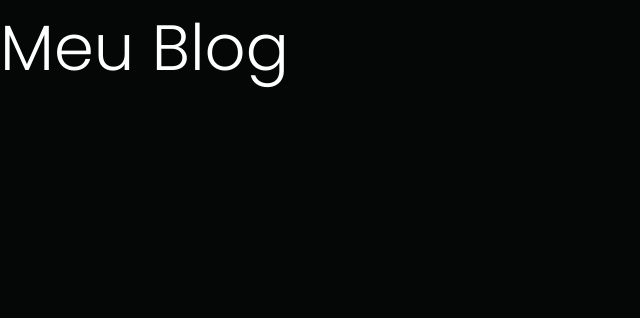
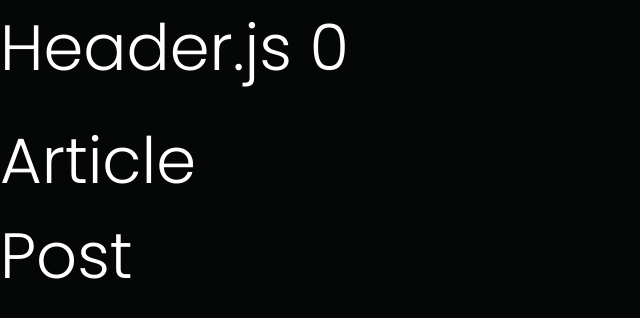
Before and after one commit to mesquita-dev/blog, a React (Create React App) app: page / in a window 1280 px wide. Shown: the top 318 px of the page, without its empty margins (0-640 px from the left). Built offline with nearby package versions, Linux system fonts and the light colour scheme.

Commit message:
Adding components paste

```diff
--- a/src/App.js
+++ b/src/App.js
@@ -1,5 +1,13 @@
+import Header from "./components/Header";
+import Article from "./components/Article";
+
 function App() {
-  return <h1>Meu Blog</h1>;
+  return (
+    <>
+      <Header />;
+      <Article />
+    </>
+  );
 }
 
 export default App;
--- a/src/components/Article/index.js
+++ b/src/components/Article/index.js
@@ -0,0 +1,12 @@
+import Posts from "../Posts";
+
+const Article = () => {
+  return (
+    <>
+      <h1>Article</h1>
+      <Posts />
+    </>
+  );
+};
+
+export default Article;
--- a/src/components/Header/index.js
+++ b/src/components/Header/index.js
@@ -0,0 +1,7 @@
+const Header = () => {
+  let cont = 0;
+
+  return <h1>Header.js {cont}</h1>;
+};
+
+export default Header;
--- a/src/components/Posts/index.js
+++ b/src/components/Posts/index.js
@@ -0,0 +1,5 @@
+const Posts = () => {
+  return <h1>Post</h1>;
+};
+
+export default Posts;
```
